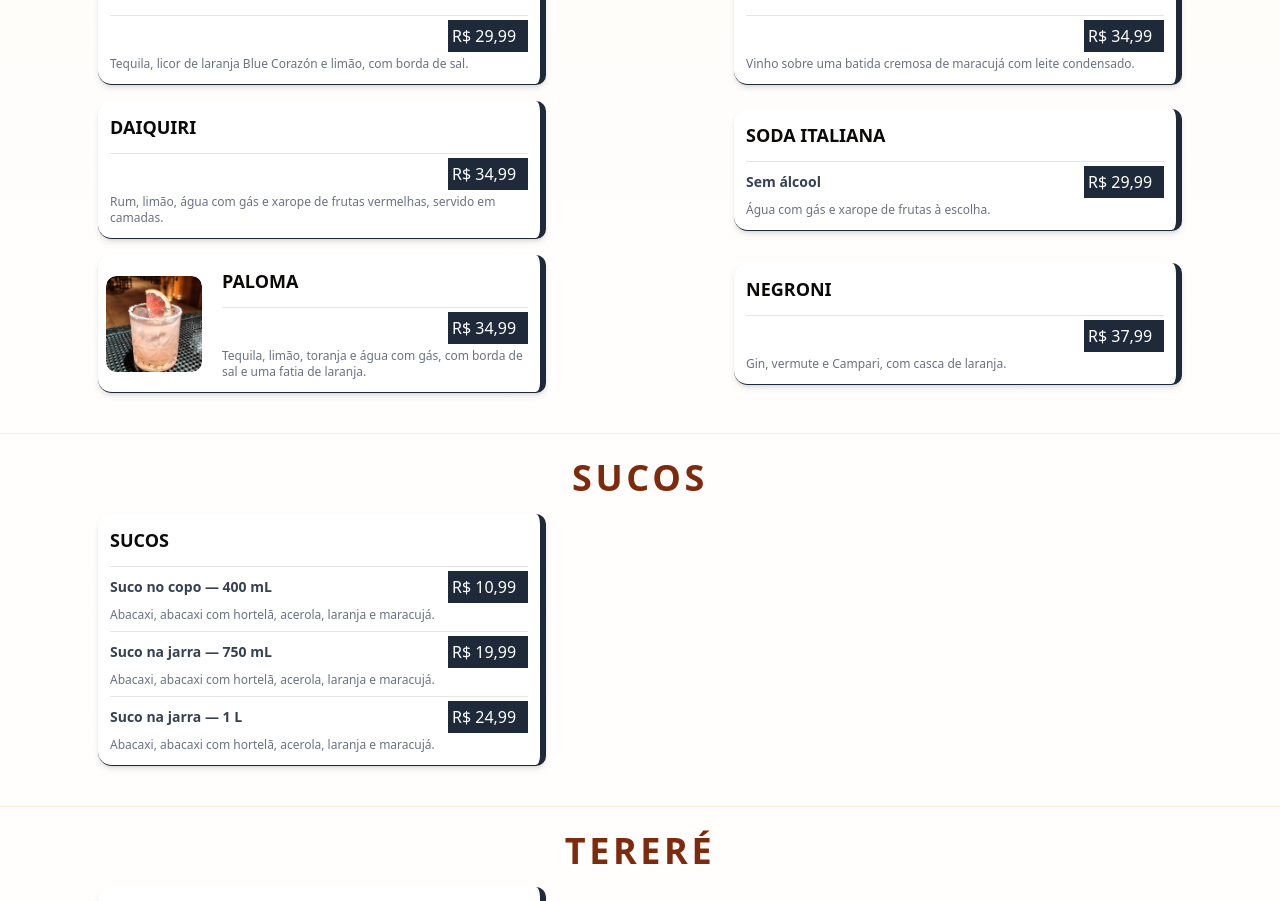
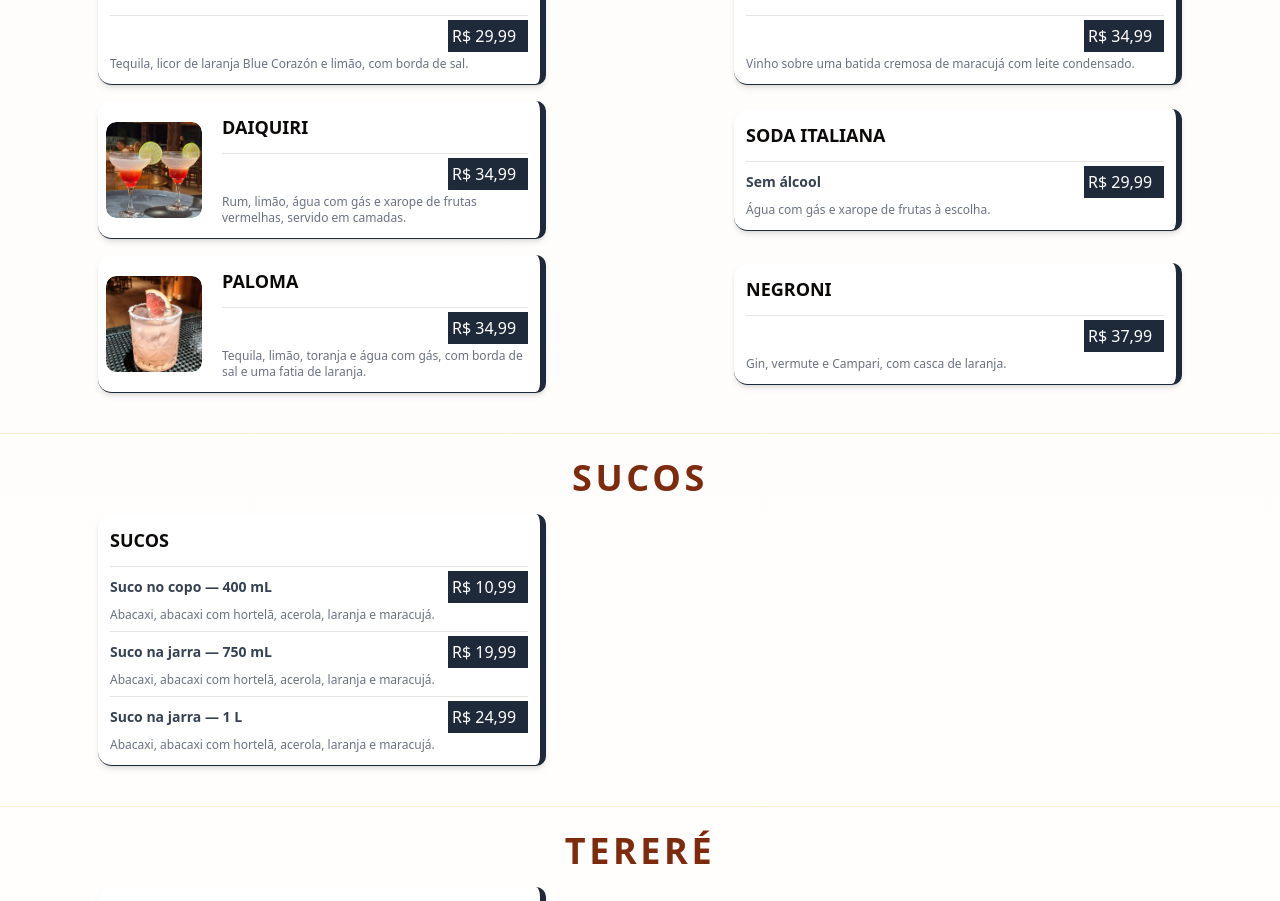
Before and after one commit to brasaburger06-blip/cardapio-brasa, a Next.js app in the folder testecardapioune-master/testecardapioune-master/: page /testune in a window 1280 px wide. Shown: the part 6940-7841 px from the top of the page. Built offline with nearby package versions, Linux system fonts and the light colour scheme.

Commit message:
Exibe a foto no drink Daiquiri

```diff
--- a/testecardapioune-master/testecardapioune-master/src/db.js
+++ b/testecardapioune-master/testecardapioune-master/src/db.js
@@ -1148,6 +1148,7 @@ export const dataBase = [
   },
   {
     "id": "drink-daiquiri",
+    "imageUrlPry": "/daiquiri.jpeg",
     "name": "DAIQUIRI",
     "typeMenu": false,
     "categoryTitle": "DRINKS",
```
